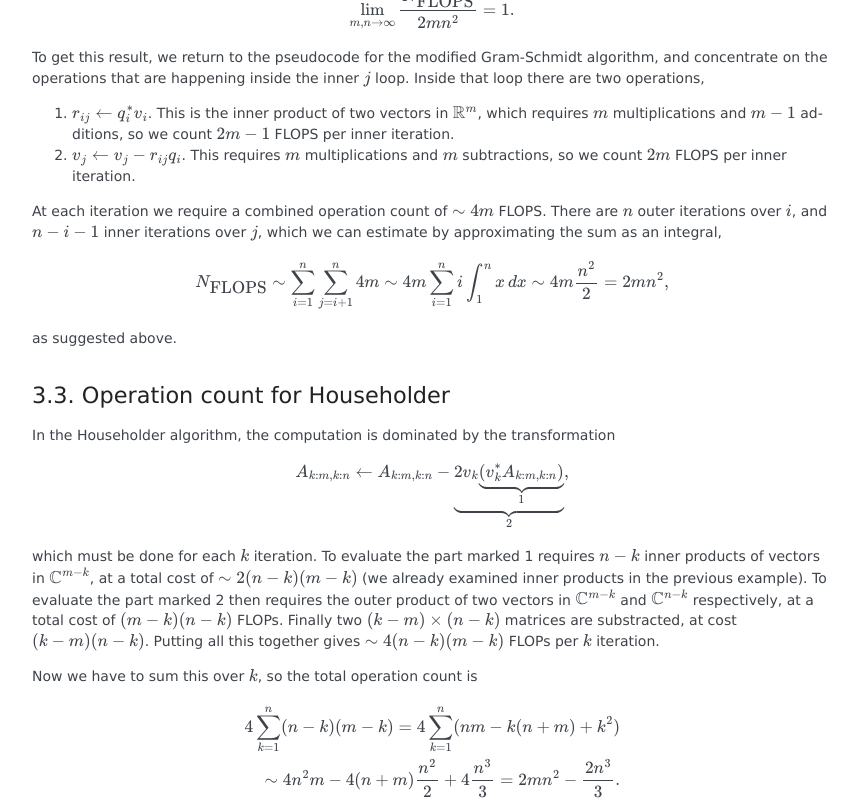
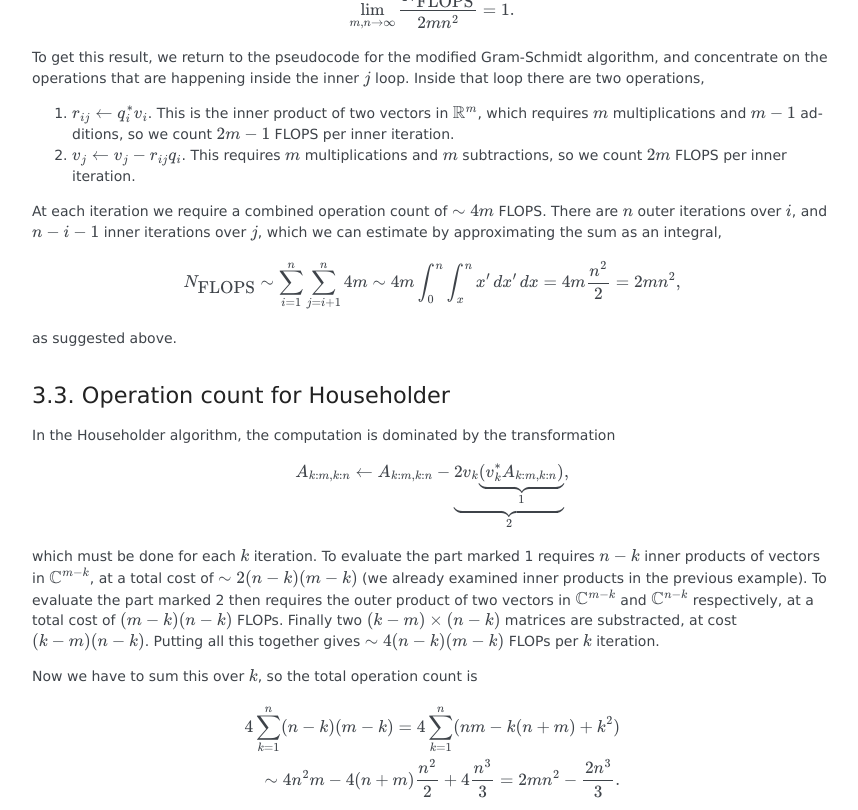
Before and after one commit to comp-lin-alg/comp-lin-alg-course, a Sphinx documentation site: the page built from doc/source/L3_analysing_algorithms.rst, in a window 1280 px wide and 900 px high, scrolled down 1014 px, cut to the strip 0-810 px from the top of the window. Shown: the whole strip, without its empty margins (163-1021 px from the left). Built offline with Sphinx 7.4.7, drawn with Linux system fonts in a browser that asks for light colours; formulas are drawn with MathJax 3; pages that are not in the unit, such as notebooks, are missing from menus.

Commit message:
fix asymptotic estimate

```diff
--- a/doc/source/L3_analysing_algorithms.rst
+++ b/doc/source/L3_analysing_algorithms.rst
@@ -75,8 +75,8 @@ over `j`, which we can estimate by approximating the sum as an integral,
    .. math::
 
       N_{\mbox{FLOPS}} \sim \sum_{i=1}^n \sum_{j=i+1}^n 4m
-      \sim 4m \sum_{i=1}^n i\int_1^n x\,d x
-      \sim 4m\frac{n^2}{2} = 2mn^2,
+      \sim 4m \int_0^n \int_{x}^n x'\,d x' \,d x
+      = 4m\frac{n^2}{2} = 2mn^2,
 
 as suggested above.
 
```
